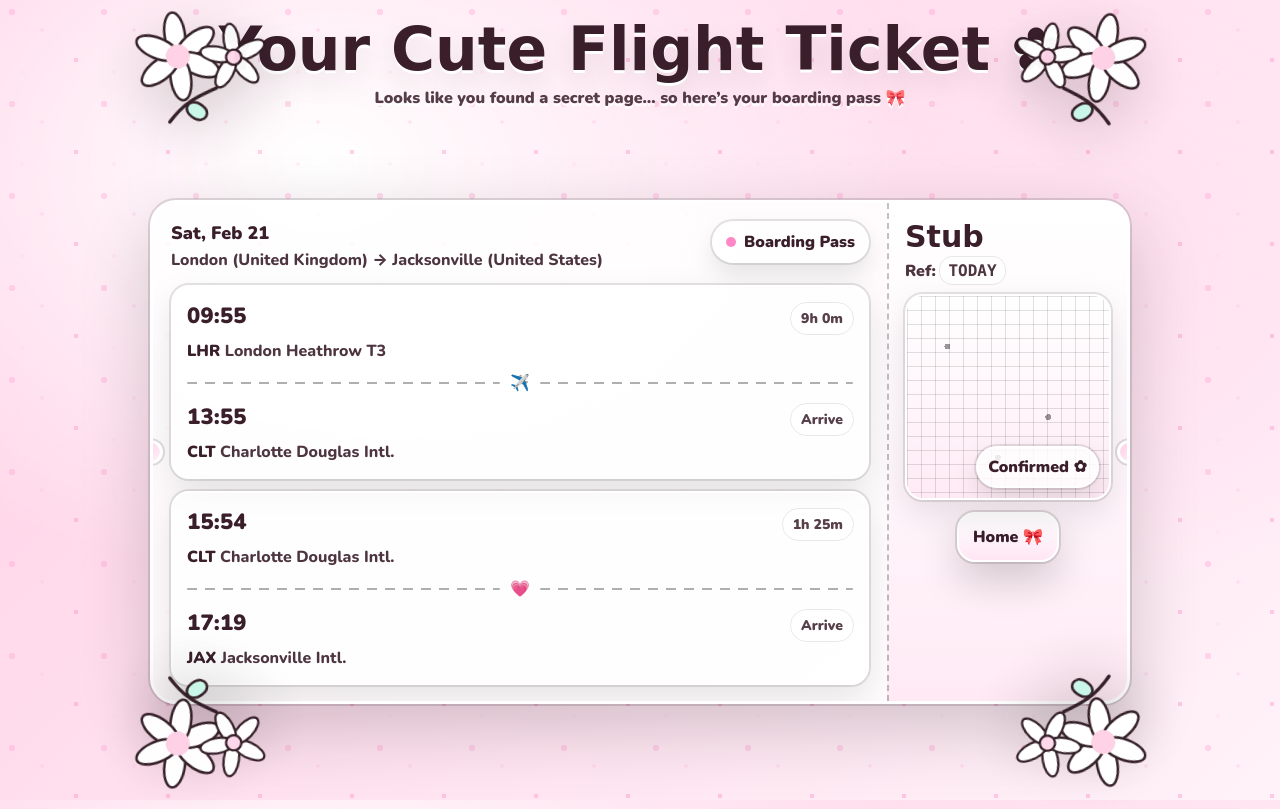
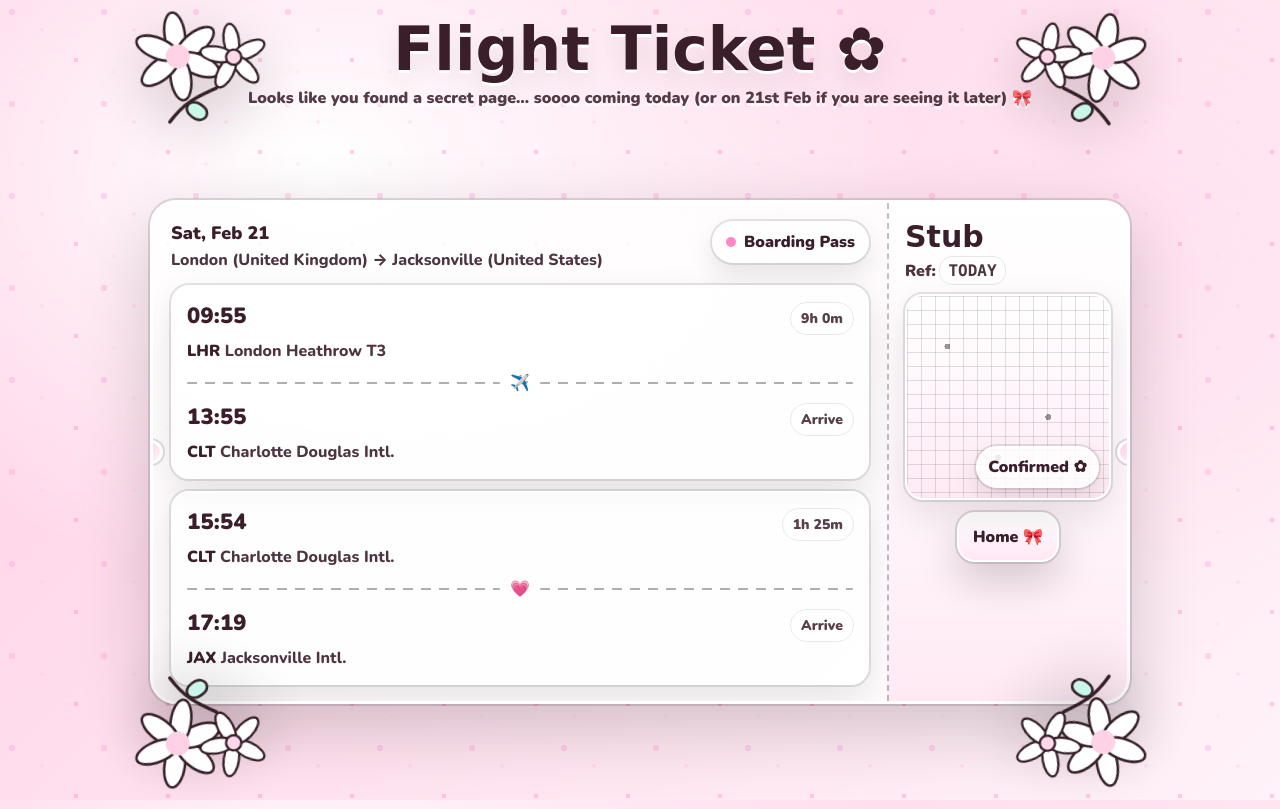
Before and after one commit to chaoticsweven-jpg/foreverrory, a plain HTML site: page today.html in a window 1280 px wide. Drawn offline with nearby package versions, Linux system fonts and the light colour scheme; a web font is replaced by a local one.

Commit message:
Add files via upload

```diff
--- a/today.html
+++ b/today.html
@@ -322,8 +322,8 @@
     <svg class="corner br" viewBox="0 0 200 200" aria-hidden="true"></svg>
 
     <div class="title">
-      <h1>Your Cute Flight Ticket ✿</h1>
-      <p>Looks like you found a secret page… so here’s your boarding pass 🎀</p>
+      <h1>Flight Ticket ✿</h1>
+      <p>Looks like you found a secret page… soooo coming today (or on 21st Feb if you are seeing it later) 🎀</p>
     </div>
 
     <section class="ticket" aria-label="Cute flight ticket">
```
